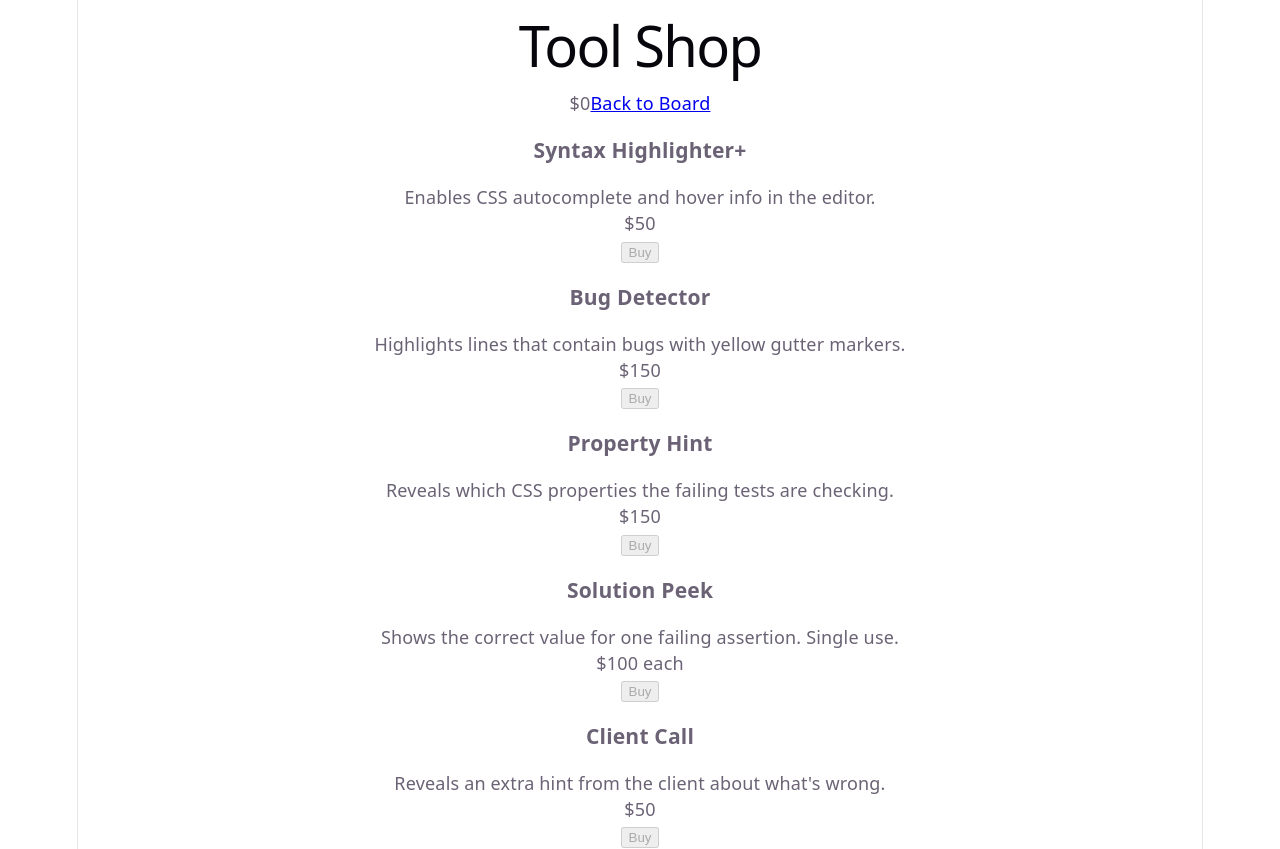
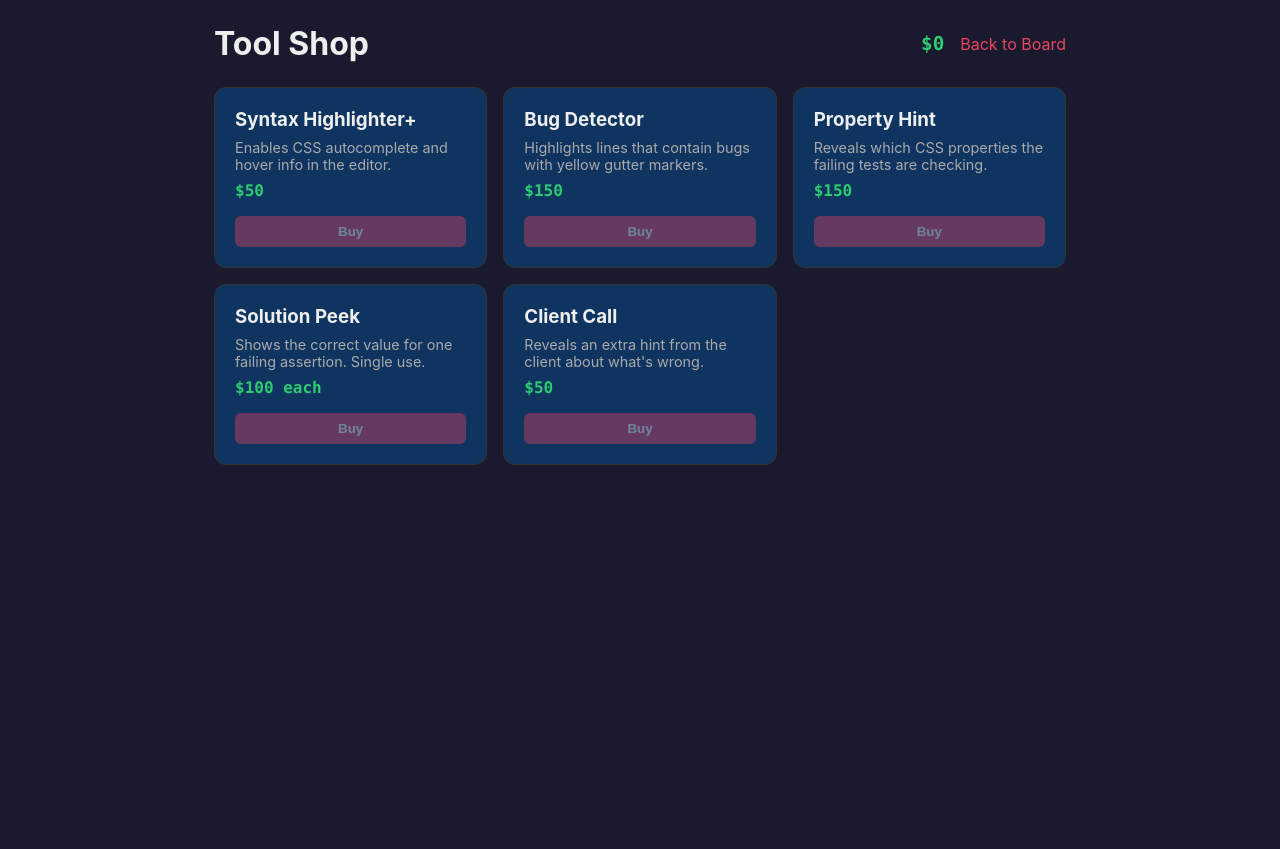
Before and after one commit to KristampsWong/debugger, a React (Vite) app: page /shop in a window 1280 px wide. After the commit the page ends 800 px from the top, so only its background shows below. Built offline with nearby package versions, Linux system fonts and the light colour scheme.

Commit message:
feat: add global styles with dark theme
Co-Authored-By: Claude Opus 4.6 (1M context) <noreply@anthropic.com>

```diff
--- a/src/index.css
+++ b/src/index.css
@@ -1,111 +1,508 @@
-:root {
-  --text: #6b6375;
-  --text-h: #08060d;
-  --bg: #fff;
-  --border: #e5e4e7;
-  --code-bg: #f4f3ec;
-  --accent: #aa3bff;
-  --accent-bg: rgba(170, 59, 255, 0.1);
-  --accent-border: rgba(170, 59, 255, 0.5);
-  --social-bg: rgba(244, 243, 236, 0.5);
-  --shadow:
-    rgba(0, 0, 0, 0.1) 0 10px 15px -3px, rgba(0, 0, 0, 0.05) 0 4px 6px -2px;
-
-  --sans: system-ui, 'Segoe UI', Roboto, sans-serif;
-  --heading: system-ui, 'Segoe UI', Roboto, sans-serif;
-  --mono: ui-monospace, Consolas, monospace;
-
-  font: 18px/145% var(--sans);
-  letter-spacing: 0.18px;
-  color-scheme: light dark;
-  color: var(--text);
-  background: var(--bg);
-  font-synthesis: none;
-  text-rendering: optimizeLegibility;
-  -webkit-font-smoothing: antialiased;
-  -moz-osx-font-smoothing: grayscale;
-
-  @media (max-width: 1024px) {
-    font-size: 16px;
-  }
+/* Reset */
+*, *::before, *::after {
+  box-sizing: border-box;
+  margin: 0;
+  padding: 0;
 }
 
-@media (prefers-color-scheme: dark) {
-  :root {
-    --text: #9ca3af;
-    --text-h: #f3f4f6;
-    --bg: #16171d;
-    --border: #2e303a;
-    --code-bg: #1f2028;
-    --accent: #c084fc;
-    --accent-bg: rgba(192, 132, 252, 0.15);
-    --accent-border: rgba(192, 132, 252, 0.5);
-    --social-bg: rgba(47, 48, 58, 0.5);
-    --shadow:
-      rgba(0, 0, 0, 0.4) 0 10px 15px -3px, rgba(0, 0, 0, 0.25) 0 4px 6px -2px;
-  }
-
-  #social .button-icon {
-    filter: invert(1) brightness(2);
-  }
-}
-
-#root {
-  width: 1126px;
-  max-width: 100%;
-  margin: 0 auto;
-  text-align: center;
-  border-inline: 1px solid var(--border);
-  min-height: 100svh;
-  display: flex;
-  flex-direction: column;
-  box-sizing: border-box;
+:root {
+  --bg-dark: #1a1a2e;
+  --bg-panel: #16213e;
+  --bg-card: #0f3460;
+  --bg-surface: #1a1a3e;
+  --accent: #e94560;
+  --accent-hover: #ff6b81;
+  --text-primary: #eee;
+  --text-secondary: #aaa;
+  --text-muted: #666;
+  --success: #2ecc71;
+  --fail: #e74c3c;
+  --warning: #f39c12;
+  --border: #333;
+  --font-mono: 'Fira Code', 'Cascadia Code', 'Consolas', monospace;
+  --font-sans: 'Inter', -apple-system, sans-serif;
 }
 
 body {
-  margin: 0;
+  font-family: var(--font-sans);
+  background: var(--bg-dark);
+  color: var(--text-primary);
+  min-height: 100vh;
 }
 
-h1,
-h2 {
-  font-family: var(--heading);
-  font-weight: 500;
-  color: var(--text-h);
+a {
+  color: var(--accent);
+  text-decoration: none;
 }
 
-h1 {
-  font-size: 56px;
-  letter-spacing: -1.68px;
-  margin: 32px 0;
-  @media (max-width: 1024px) {
-    font-size: 36px;
-    margin: 20px 0;
-  }
-}
-h2 {
-  font-size: 24px;
-  line-height: 118%;
-  letter-spacing: -0.24px;
-  margin: 0 0 8px;
-  @media (max-width: 1024px) {
-    font-size: 20px;
-  }
-}
-p {
-  margin: 0;
+a:hover {
+  color: var(--accent-hover);
 }
 
-code,
-.counter {
-  font-family: var(--mono);
-  display: inline-flex;
-  border-radius: 4px;
-  color: var(--text-h);
+/* Main Menu */
+.main-menu {
+  display: flex;
+  flex-direction: column;
+  align-items: center;
+  justify-content: center;
+  min-height: 100vh;
+  gap: 16px;
 }
 
-code {
-  font-size: 15px;
-  line-height: 135%;
-  padding: 4px 8px;
-  background: var(--code-bg);
+.main-menu h1 {
+  font-size: 4rem;
+  font-family: var(--font-mono);
+  color: var(--accent);
 }
+
+.main-menu .subtitle {
+  color: var(--text-secondary);
+  font-size: 1.1rem;
+  margin-bottom: 24px;
+}
+
+.menu-actions {
+  display: flex;
+  flex-direction: column;
+  gap: 12px;
+}
+
+.menu-btn {
+  display: block;
+  padding: 12px 48px;
+  background: var(--bg-card);
+  border: 1px solid var(--border);
+  border-radius: 8px;
+  color: var(--text-primary);
+  font-size: 1.1rem;
+  text-align: center;
+  transition: background 0.2s;
+}
+
+.menu-btn:hover {
+  background: var(--accent);
+  color: white;
+}
+
+.menu-btn.disabled {
+  opacity: 0.4;
+  pointer-events: none;
+}
+
+/* Client Board */
+.client-board {
+  max-width: 900px;
+  margin: 0 auto;
+  padding: 24px;
+}
+
+.board-header {
+  display: flex;
+  justify-content: space-between;
+  align-items: center;
+  margin-bottom: 24px;
+}
+
+.board-actions {
+  display: flex;
+  align-items: center;
+  gap: 16px;
+}
+
+.money {
+  font-family: var(--font-mono);
+  font-size: 1.2rem;
+  color: var(--success);
+  font-weight: bold;
+}
+
+.level-grid {
+  display: grid;
+  grid-template-columns: repeat(auto-fill, minmax(260px, 1fr));
+  gap: 16px;
+}
+
+.level-card {
+  background: var(--bg-card);
+  border: 1px solid var(--border);
+  border-radius: 12px;
+  padding: 20px;
+  display: flex;
+  flex-direction: column;
+  gap: 8px;
+}
+
+.level-card.locked {
+  opacity: 0.5;
+}
+
+.level-card.completed {
+  border-color: var(--success);
+}
+
+.level-card .client-name {
+  color: var(--text-secondary);
+  font-size: 0.9rem;
+}
+
+.level-card .brief {
+  color: var(--text-secondary);
+  font-size: 0.85rem;
+  flex: 1;
+}
+
+.level-meta {
+  display: flex;
+  justify-content: space-between;
+  margin-top: 8px;
+}
+
+.difficulty {
+  color: var(--warning);
+}
+
+.payout {
+  color: var(--success);
+  font-family: var(--font-mono);
+}
+
+.start-btn {
+  display: block;
+  text-align: center;
+  padding: 8px;
+  background: var(--accent);
+  border-radius: 6px;
+  color: white;
+  font-weight: 600;
+  margin-top: 8px;
+}
+
+.start-btn:hover {
+  background: var(--accent-hover);
+  color: white;
+}
+
+.locked-label {
+  text-align: center;
+  color: var(--text-muted);
+  padding: 8px;
+  margin-top: 8px;
+}
+
+/* Mission Screen */
+.mission-screen {
+  display: flex;
+  flex-direction: column;
+  height: 100vh;
+}
+
+.mission-topbar {
+  display: flex;
+  justify-content: space-between;
+  align-items: center;
+  padding: 8px 16px;
+  background: var(--bg-panel);
+  border-bottom: 1px solid var(--border);
+  gap: 16px;
+}
+
+.client-brief {
+  flex: 1;
+}
+
+.client-brief .client-name {
+  color: var(--accent);
+}
+
+.client-brief .brief-text {
+  color: var(--text-secondary);
+  font-size: 0.9rem;
+}
+
+.client-brief .hint-text {
+  color: var(--warning);
+  font-size: 0.85rem;
+  margin-top: 4px;
+}
+
+.mission-controls {
+  display: flex;
+  align-items: center;
+  gap: 16px;
+}
+
+.timer {
+  font-family: var(--font-mono);
+  font-size: 1.2rem;
+  color: var(--text-secondary);
+}
+
+.submit-btn {
+  padding: 8px 24px;
+  background: var(--success);
+  border: none;
+  border-radius: 6px;
+  color: white;
+  font-weight: 600;
+  font-size: 1rem;
+  cursor: pointer;
+}
+
+.submit-btn:disabled {
+  opacity: 0.4;
+  cursor: not-allowed;
+}
+
+.mission-workspace {
+  display: flex;
+  flex: 1;
+  overflow: hidden;
+}
+
+.mission-left {
+  width: 50%;
+  border-right: 1px solid var(--border);
+}
+
+.code-editor {
+  height: 100%;
+}
+
+.mission-right {
+  width: 50%;
+  display: flex;
+  flex-direction: column;
+}
+
+.live-preview {
+  flex: 1;
+  display: flex;
+  flex-direction: column;
+  border-bottom: 1px solid var(--border);
+}
+
+.live-preview h3 {
+  padding: 8px 12px;
+  background: var(--bg-panel);
+  font-size: 0.85rem;
+  color: var(--text-secondary);
+}
+
+.preview-iframe {
+  flex: 1;
+  border: none;
+  background: white;
+  width: 100%;
+}
+
+.test-panel {
+  padding: 12px;
+  background: var(--bg-surface);
+  max-height: 250px;
+  overflow-y: auto;
+}
+
+.test-panel h3 {
+  font-size: 0.85rem;
+  color: var(--text-secondary);
+  margin-bottom: 8px;
+}
+
+.test-list {
+  list-style: none;
+  display: flex;
+  flex-direction: column;
+  gap: 6px;
+}
+
+.test-item {
+  display: flex;
+  align-items: center;
+  gap: 8px;
+  padding: 6px 8px;
+  border-radius: 4px;
+  font-size: 0.9rem;
+}
+
+.test-item.passed {
+  color: var(--success);
+}
+
+.test-item.failed {
+  color: var(--fail);
+}
+
+.test-item.pending {
+  color: var(--text-muted);
+}
+
+.test-status {
+  font-family: var(--font-mono);
+  font-weight: bold;
+  width: 16px;
+}
+
+.test-hints {
+  margin-left: auto;
+  font-family: var(--font-mono);
+  font-size: 0.8rem;
+  color: var(--text-muted);
+}
+
+/* Modal */
+.modal-overlay {
+  position: fixed;
+  inset: 0;
+  background: rgba(0, 0, 0, 0.7);
+  display: flex;
+  align-items: center;
+  justify-content: center;
+  z-index: 100;
+}
+
+.modal {
+  background: var(--bg-panel);
+  border: 1px solid var(--border);
+  border-radius: 16px;
+  padding: 32px;
+  max-width: 440px;
+  width: 90%;
+  text-align: center;
+}
+
+.modal h2 {
+  color: var(--success);
+  margin-bottom: 16px;
+}
+
+.modal .client-message {
+  color: var(--text-secondary);
+  margin-bottom: 16px;
+}
+
+.modal-stats {
+  margin-bottom: 24px;
+}
+
+.modal-stats .payout {
+  font-size: 1.5rem;
+  color: var(--success);
+  font-family: var(--font-mono);
+  font-weight: bold;
+}
+
+.modal-stats .already-completed {
+  color: var(--text-muted);
+}
+
+.modal-actions {
+  display: flex;
+  gap: 12px;
+  justify-content: center;
+}
+
+.modal-btn {
+  padding: 10px 24px;
+  border-radius: 6px;
+  font-weight: 600;
+  cursor: pointer;
+  border: 1px solid var(--border);
+  background: var(--bg-card);
+  color: var(--text-primary);
+}
+
+.modal-btn:hover {
+  background: var(--accent);
+  color: white;
+}
+
+/* Shop */
+.shop-screen {
+  max-width: 900px;
+  margin: 0 auto;
+  padding: 24px;
+}
+
+.shop-header {
+  display: flex;
+  justify-content: space-between;
+  align-items: center;
+  margin-bottom: 24px;
+}
+
+.shop-actions {
+  display: flex;
+  align-items: center;
+  gap: 16px;
+}
+
+.shop-grid {
+  display: grid;
+  grid-template-columns: repeat(auto-fill, minmax(240px, 1fr));
+  gap: 16px;
+}
+
+.shop-card {
+  background: var(--bg-card);
+  border: 1px solid var(--border);
+  border-radius: 12px;
+  padding: 20px;
+  display: flex;
+  flex-direction: column;
+  gap: 8px;
+}
+
+.shop-card.owned {
+  border-color: var(--success);
+  opacity: 0.7;
+}
+
+.item-description {
+  color: var(--text-secondary);
+  font-size: 0.9rem;
+  flex: 1;
+}
+
+.item-price {
+  color: var(--success);
+  font-family: var(--font-mono);
+  font-weight: bold;
+}
+
+.buy-btn {
+  padding: 8px;
+  background: var(--accent);
+  border: none;
+  border-radius: 6px;
+  color: white;
+  font-weight: 600;
+  cursor: pointer;
+  margin-top: 8px;
+}
+
+.buy-btn:hover:not(:disabled) {
+  background: var(--accent-hover);
+}
+
+.buy-btn:disabled {
+  opacity: 0.4;
+  cursor: not-allowed;
+}
+
+.owned-label {
+  text-align: center;
+  color: var(--success);
+  padding: 8px;
+  margin-top: 8px;
+  font-weight: 600;
+}
+
+/* Bug Detector gutter icon */
+.bug-gutter-icon {
+  background: var(--warning);
+  border-radius: 50%;
+  width: 8px !important;
+  height: 8px !important;
+  margin-left: 4px;
+  margin-top: 6px;
+}
```
